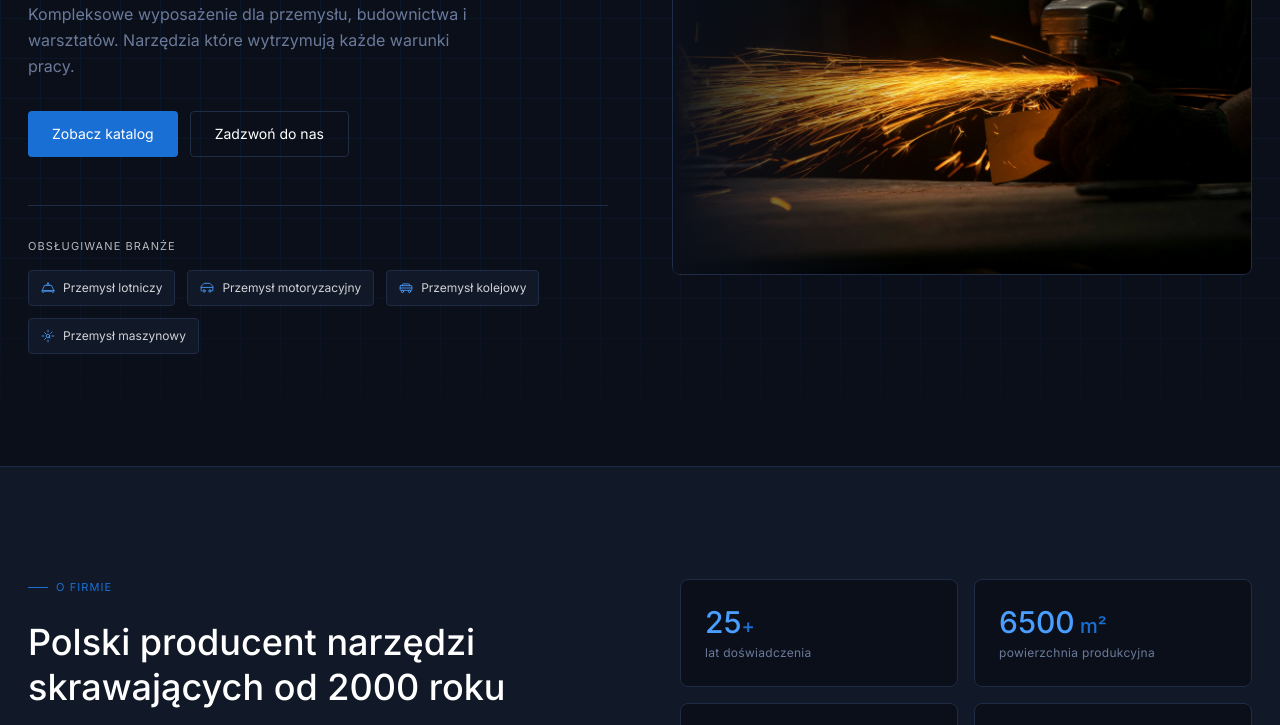
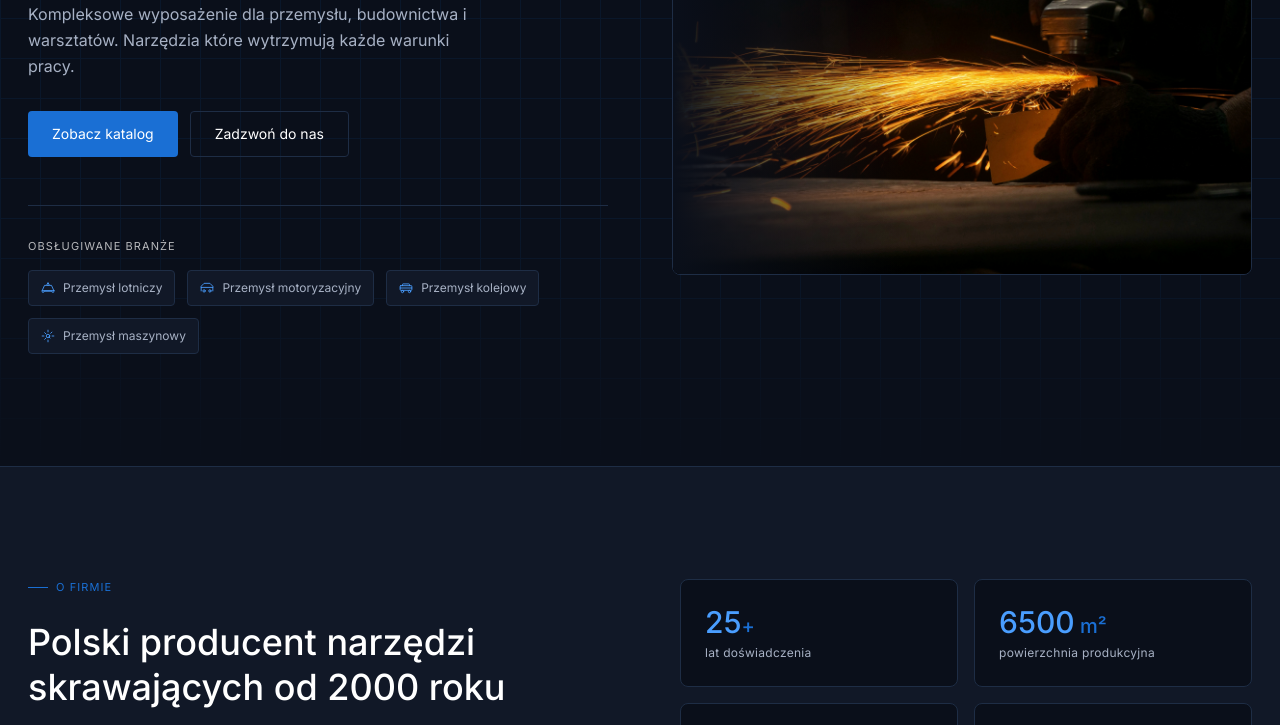
Before and after one commit to Mieszek123/Polkomm, a website: page index.html in a window 1280 px wide. Shown: the part 367-1092 px from the top of the page. Drawn offline with Linux system fonts and the light colour scheme.

Commit message:
Update muted text color for industry labels to enhance visibility

```diff
--- a/index.html
+++ b/index.html
@@ -116,19 +116,19 @@
                     <div class="flex flex-wrap gap-3">
                         <div class="flex items-center gap-2 bg-card border border-border rounded px-3 py-2">
                             <svg width="14" height="14" viewBox="0 0 24 24" fill="none" stroke="#4a9eff" stroke-width="1.5" stroke-linecap="round" stroke-linejoin="round"><path d="M22 16.5H2l4-9h12l4 9z"/><path d="M2 16.5v2a1 1 0 001 1h1a1 1 0 001-1v-1h14v1a1 1 0 001 1h1a1 1 0 001-1v-2"/><path d="M12 7.5v-4m0 0l-2 2m2-2l2 2"/></svg>
-                            <span class="text-white/80 text-[12px]">Przemysł lotniczy</span>
+                            <span class="text-muted text-[12px]">Przemysł lotniczy</span>
                         </div>
                         <div class="flex items-center gap-2 bg-card border border-border rounded px-3 py-2">
                             <svg width="14" height="14" viewBox="0 0 24 24" fill="none" stroke="#4a9eff" stroke-width="1.5" stroke-linecap="round" stroke-linejoin="round"><circle cx="7" cy="17" r="2"/><circle cx="17" cy="17" r="2"/><path d="M2 17V9l5-5h10l5 5v8"/><path d="M2 11h20"/></svg>
-                            <span class="text-white/80 text-[12px]">Przemysł motoryzacyjny</span>
+                            <span class="text-muted text-[12px]">Przemysł motoryzacyjny</span>
                         </div>
                         <div class="flex items-center gap-2 bg-card border border-border rounded px-3 py-2">
                             <svg width="14" height="14" viewBox="0 0 24 24" fill="none" stroke="#4a9eff" stroke-width="1.5" stroke-linecap="round" stroke-linejoin="round"><rect x="2" y="8" width="20" height="8" rx="1"/><path d="M6 8V6a1 1 0 011-1h10a1 1 0 011 1v2"/><circle cx="6" cy="18" r="2"/><circle cx="18" cy="18" r="2"/><path d="M2 12h20"/></svg>
-                            <span class="text-white/80 text-[12px]">Przemysł kolejowy</span>
+                            <span class="text-muted text-[12px]">Przemysł kolejowy</span>
                         </div>
                         <div class="flex items-center gap-2 bg-card border border-border rounded px-3 py-2">
                             <svg width="14" height="14" viewBox="0 0 24 24" fill="none" stroke="#4a9eff" stroke-width="1.5" stroke-linecap="round" stroke-linejoin="round"><circle cx="12" cy="12" r="3"/><path d="M12 2v3m0 14v3M2 12h3m14 0h3m-3.3-6.7-2.1 2.1M8.4 15.6l-2.1 2.1m0-11.4 2.1 2.1m5.1 5.1 2.1 2.1"/></svg>
-                            <span class="text-white/80 text-[12px]">Przemysł maszynowy</span>
+                            <span class="text-muted text-[12px]">Przemysł maszynowy</span>
                         </div>
                     </div>
                 </div>
--- a/input.css
+++ b/input.css
@@ -14,6 +14,6 @@
   --color-border:     #1e2d45;
   --color-blue:       #1a6fd4;
   --color-blue-light: #4a9eff;
-  --color-muted:      #6b7a99;
+  --color-muted:      #a7b1c4;
   --font-sans: 'Inter', sans-serif;
 }
```
Also changed, not shown: output.css.
